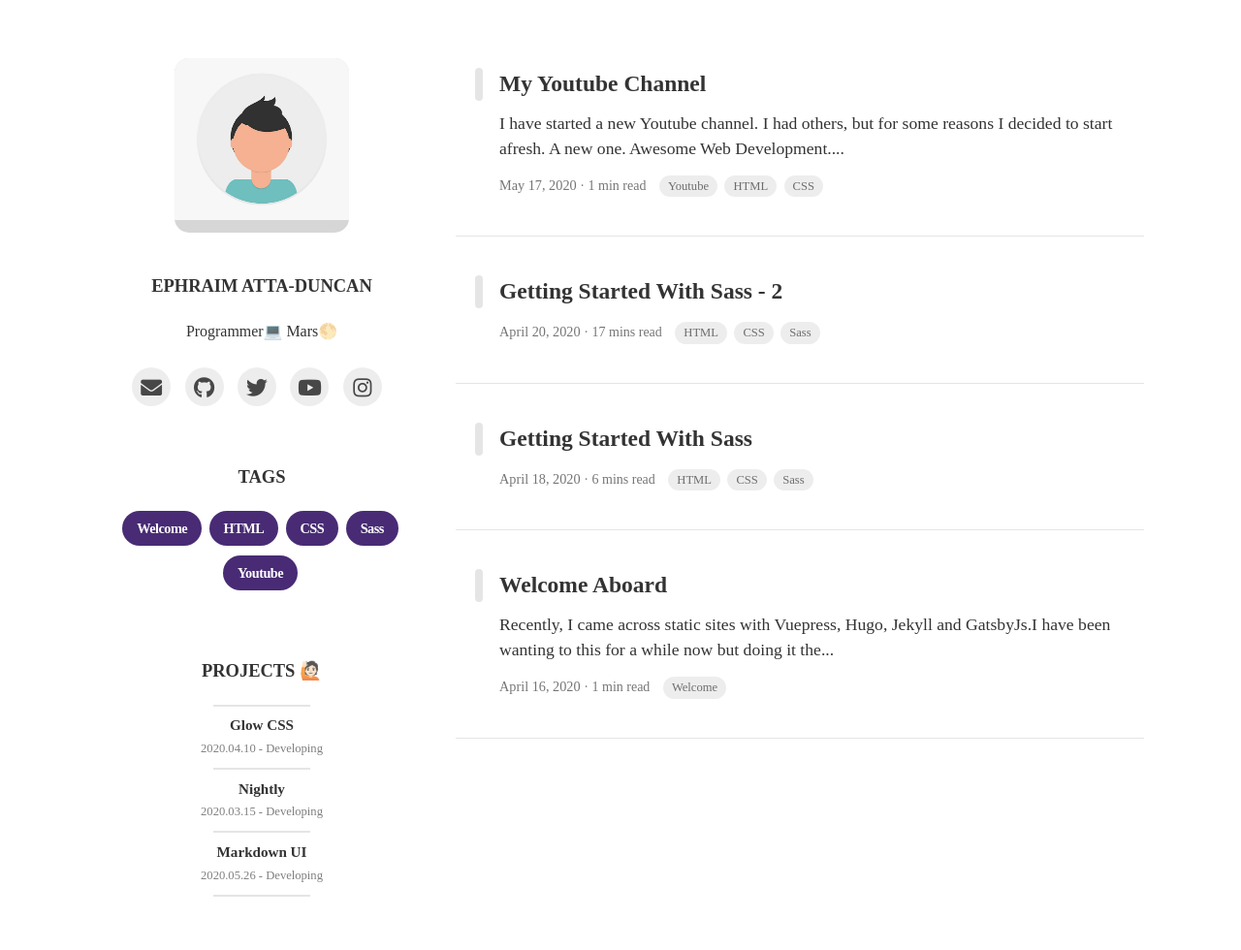
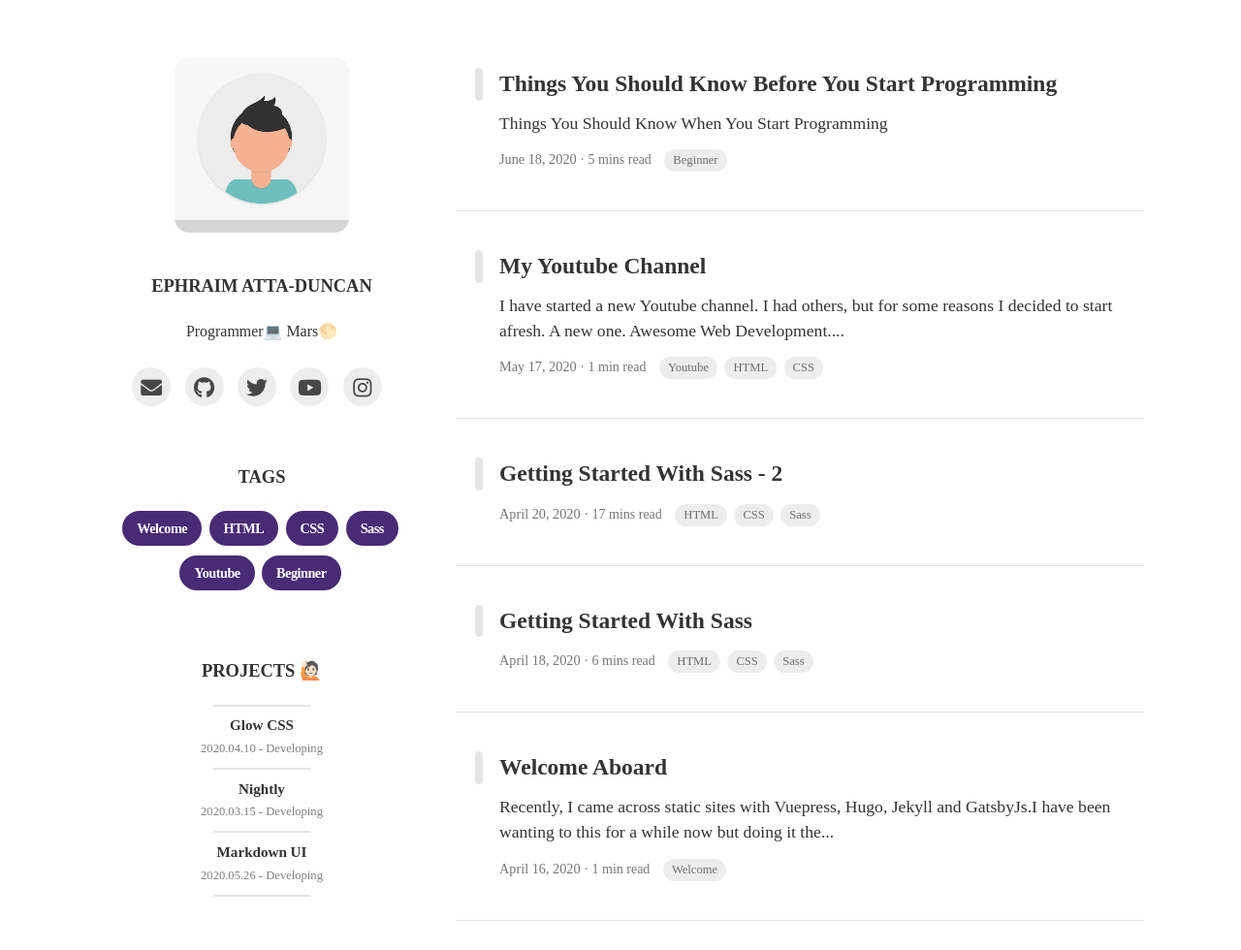
Before and after one commit to ephraimduncan/dephraiim.github.io, a Jekyll site: the page built from index.html, in a window 1280 px wide. Shown: the whole page at 97% size. Built offline with Jekyll 4.4.1, drawn with Linux system fonts in a browser that asks for light colours; nearby versions of some CDN libraries; some web fonts are replaced; the list of posts is cut into pages by our own code; part of the change alters nothing that is shown.

Commit message:
New Post

```diff
--- a/_config.yml
+++ b/_config.yml
@@ -1,6 +1,6 @@
 # Site Settings
-baseurl: ""
-url: "https://dephraiim.github.io"
+baseurl: ''
+url: 'https://dephraiim.github.io'
 
 # Blog Settings
 theme_settings:
@@ -47,11 +47,11 @@ theme_settings:
     instagram: dephraiim
 
   # Disqus
-  disqus_shortname:
+  disqus_shortname: dephraiim-github-io.disqus.com
 
 # Pagination
 paginate: 5
-paginate_path: "blog/page:num"
+paginate_path: 'blog/page:num'
 
 # Build Ssttings
 sass:
--- /dev/null
+++ b/_posts/2020-06-18-what-you-should-know-before-you-start-programming.md
@@ -0,0 +1,27 @@
+---
+layout: post
+title: Things You Should Know Before You Start Programming
+subtitle: 🔥
+tags: [Beginner]
+author: Ephraim Atta-Duncan
+comments: True
+---
+
+# Things You Should Know When You Start Programming
+
+Programming is fun and easy but a number of people who start learning (self-taught) start with full confidence and energy but after two, three weeks, even months, they quit. Some say it is difficult, others say it's plenty. Some say I don't understand and a whole lot of other things. Well, I couldn't agree more. Programming is difficult at times and it can be a bit of a mess, but everyone went through that. We all had difficulties at times, we all got stuck at one point but here we are, at least, we can call ourselves developers.
+
+These are things I wish I knew when I started programming, I didn't but my few months journey has led me to recognise these things and the least I could do is to share them with you.
+
+### Things I wish I knew and you should know.
+
+**1. Specialize:**<br>
+As a beginner, one thing you should know is to specialize in a specific language. Learning to code is really really tempting, as you are learning one technology, then another one surfaces then you leave the other one and focus on the new one. The technologies and languages are many and if you do not stay focus, you will waste months away without any improvement. Jumping from one language to the other. Learning one framework then leaving it in the middle to start a new framework. People like us are curious but you need more focus now. The curiosity comes in later. You need to focus on one language, grab all the basic concepts and you can transition to any language of you want. JavaScript and Python is a good start for a complete beginner as they both have all the major concepts you need. If you feel you need to master a framwork after these languages, fine if you want to transition to another language too you can. You just need to learn the new syntax (grammar) for the language and you are through.
+
+**2. No Recipe To Learning:**<br> Most beginners are always, how do I start learning, where do I start learning, how do I learn this or that. There is no special recipe or method. There is not. Everyone has their specific learning path. Just find your way. College, Bootcamps, Self-taught, variables are variables and functions are functions. Variables don't mean variables at one and functions at the other, they remain the same everywhere. Just find one which will suit you and follow.
+
+**3. Use Google:** <br> When you begin programming, google becomes your bestfriend. There is nothing new under the Sun so no error you will face is new. All errors have been encountered before by someone somewhere and the answer is somewhere on the internet. When ever you get stuck with an error, pull one or two hairs. Try to find the solution yourself. If no avail, google is free. Use it, trust me, you are helping yourself. Don't give up to easily. Some search results are daunting, but trust me,but with time, you'll find the right answer.
+
+**4. Code! Build! Code! Build! :**<br>Bob Ziroll in his React course at Scrimba said something and I'll use it here. A carpenter cannot learn to build stuffs by watching tutorials and reading woodwork books. They perfect by building and building. You should understand this: **_There is a difference between coding and learning how to code._** You don't become a programmer by sitting around and watching tutorials, No!. You code on your own, you build stuffs. Improve upon the projects in the tutorials. Just don't get stuck in tutorial hell. Learn on your own and ask for help if you need one. Make clones of interesting applications and others, whether it is frontend or backend. Rebuild some libraries if you can, the errors you face in these small projects will lead you into learning more and more things. If you can get an internship in your location, take it. Just don't remain idle and repeating tutorial projects.
+
+That's all I have to say. Please subscribe to [my Youtube Channel](http://www.youtube.com/user/UCVIa2KVkkEmWQANIV27WUuw) if you are a complete beginner for basic HTML and CSS videos. You can subscibe too if you are not a beginner, you will learn something too. Thank You.
```
